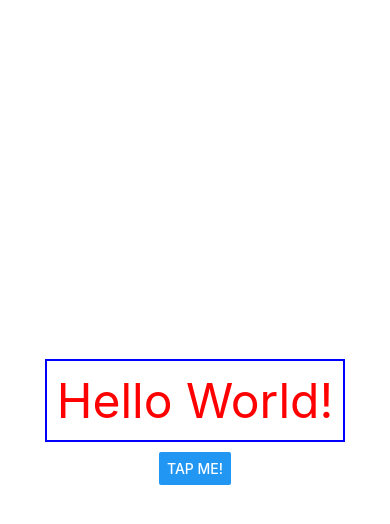
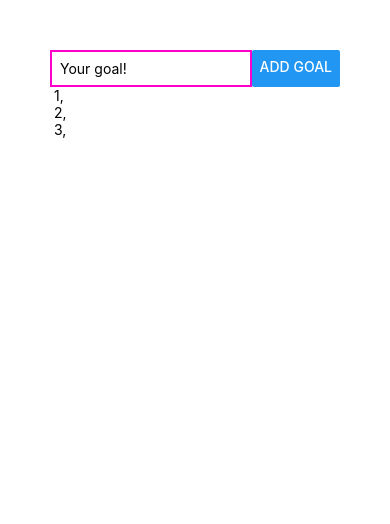
Before and after one commit to bekirbali/Native-Calculator, a React Native app: screen / in a window 390 px wide. Shown: the top 524 px of the page. Built offline with nearby package versions, Linux system fonts and the light colour scheme.

Commit message:
starting to develop

```diff
--- a/App.js
+++ b/App.js
@@ -1,29 +1,38 @@
 import { StatusBar } from "expo-status-bar";
-import { StyleSheet, Text, View, Button } from "react-native";
+import { useState } from "react";
+import { StyleSheet, Text, View, Button, TextInput } from "react-native";
 
 export default function App() {
+  const [items, setItems] = useState([1, 2, 3]);
   return (
     <View style={styles.container}>
-      <Text style={styles.text}>Hello World!</Text>
-      <Button title="tap me!" />
-      <StatusBar style="auto" />
+      <View style={styles.inputContainer}>
+        <TextInput style={styles.input} placeholder="Your goal!" />
+        <Button title="Add Goal" />
+      </View>
+      <View>
+        {items?.map((item) => (
+          <Text> {item},</Text>
+        ))}
+      </View>
     </View>
   );
 }
 
 const styles = StyleSheet.create({
   container: {
-    flex: 1,
-    backgroundColor: "#fff",
-    alignItems: "center",
-    justifyContent: "center",
+    padding: 50,
   },
-  text: {
-    color: "red",
-    fontSize: 48,
-    borderColor: "blue",
-    padding: 10,
+
+  inputContainer: {
+    flexDirection: "row",
+    justifyContent: "space-between",
+  },
+
+  input: {
     borderWidth: 2,
-    marginBottom: 10,
+    borderColor: "#f0c",
+    width: "80%",
+    padding: 8,
   },
 });
```
